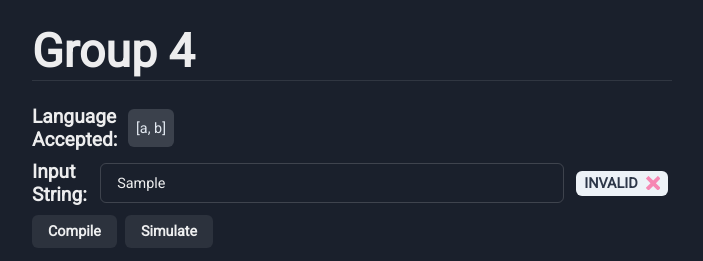
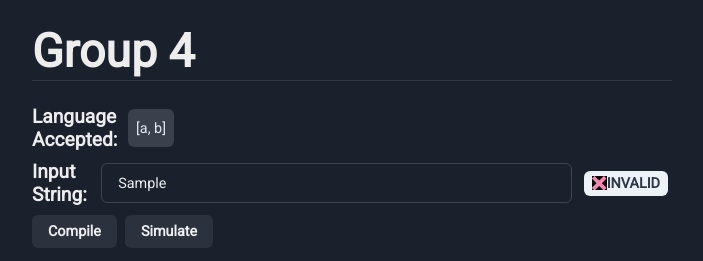
Before and after one commit to Kaezie/AutomataDFA, a Next.js app: page / in a window 1280 px wide. Both pictures are taken after typing "Sample" into the empty fields and a click on the button "Compile". Shown: the top 261 px of the page, without its empty margins (288-991 px from the left). Built offline with nearby package versions, Linux system fonts and the light colour scheme.

Commit message:
fix on valid check  color

```diff
--- a/components/components/TopSection.js
+++ b/components/components/TopSection.js
@@ -68,22 +68,19 @@ const LeftBox = ({
               />
               <Flex align="center">
                 {data && (
-                  <Button
-                    variant="data"
-                    rightIcon={
-                      data.result == "Valid" ? (
-                        <Box bg='black' color="red.300">
-                          <FaCheck />
-                        </Box>
-                      ) : (
-                        data.result == "Invalid" && (
-                          <Box color="pink.300">
-                            <ImCross />
-                          </Box>
-                        )
-                      )
-                    }
-                  >
+                  <Button variant="data">
+                    {data.result === "Valid" ? (
+                      <Box bg='black' color="red.300">
+                        <FaCheck />
+                      </Box>
+                    ) : data.result === "Invalid" ? (
+                      <Box bg='black' color="pink.300">
+                        <ImCross />
+                      </Box>
+                    ) : (
+                      // If data.result is neither "Valid" nor "Invalid", you may want to handle this case
+                      <Box>Unknown Result</Box>
+                    )}
                     {data.result}
                   </Button>
                 )}
```
